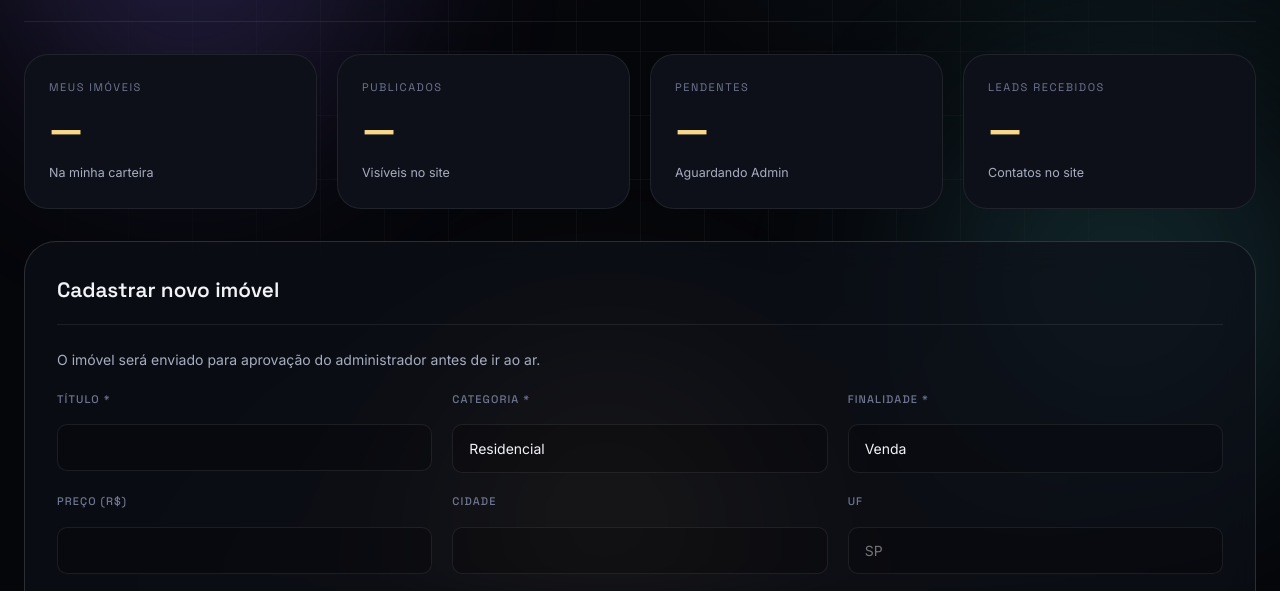
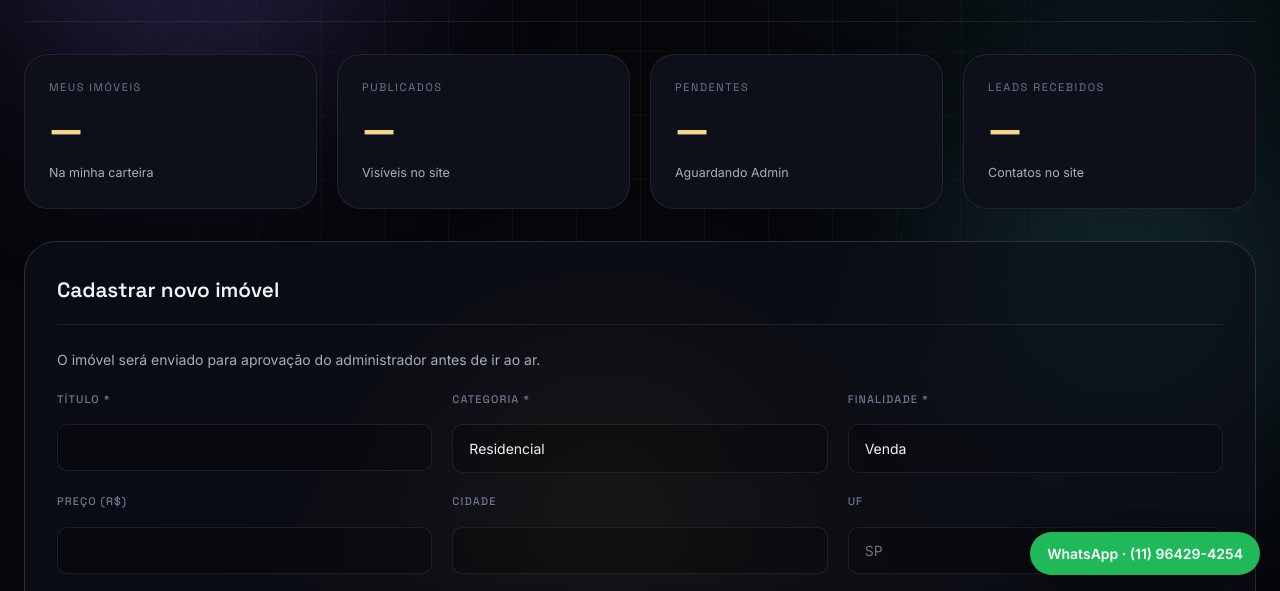
Before and after one commit to Paruccikk/dayimobiliaria, a website: page frontend/corretor.html in a window 1280 px wide. Shown: the part 205-796 px from the top of the page. Drawn offline with Linux system fonts and the light colour scheme; no server answers.

Commit message:
Adiciona contato oficial de WhatsApp em corretor.html

```diff
--- a/frontend/corretor.html
+++ b/frontend/corretor.html
@@ -126,5 +126,6 @@
   </main>
 
   <script type="module" src="/js/corretor.js"></script>
+<a href="https://wa.me/5511964294254?text=Ol%C3%A1%21%20Gostaria%20de%20atendimento%20da%20R%26D%20Prime%20Im%C3%B3veis." target="_blank" rel="noopener noreferrer" aria-label="Falar com a R&D Prime pelo WhatsApp" style="position:fixed;right:20px;bottom:20px;z-index:9999;display:inline-flex;align-items:center;gap:9px;padding:13px 17px;border-radius:999px;background:#20b95a;color:#fff;font:600 14px Inter,Arial,sans-serif;text-decoration:none;box-shadow:0 8px 28px #0006">WhatsApp · (11) 96429-4254</a>
 </body>
 </html>
```
